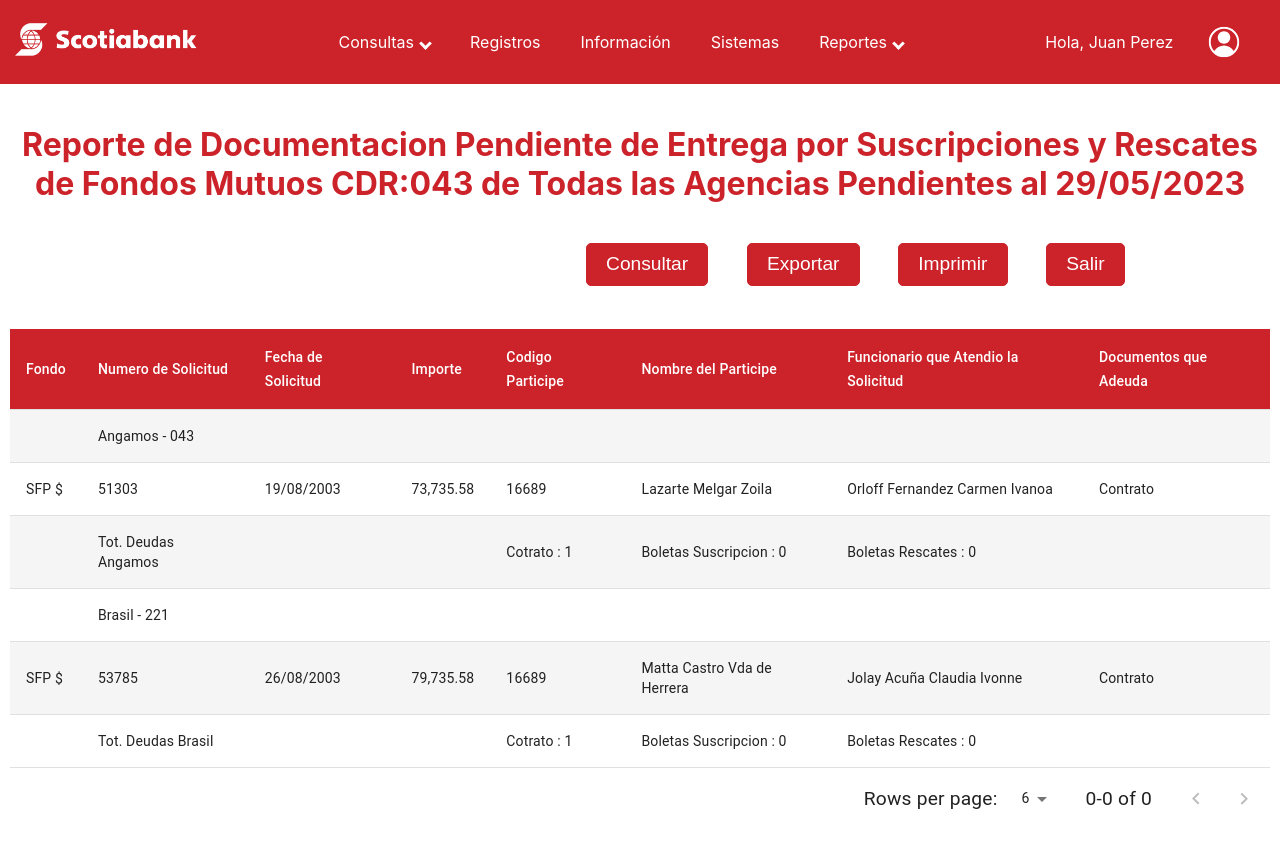
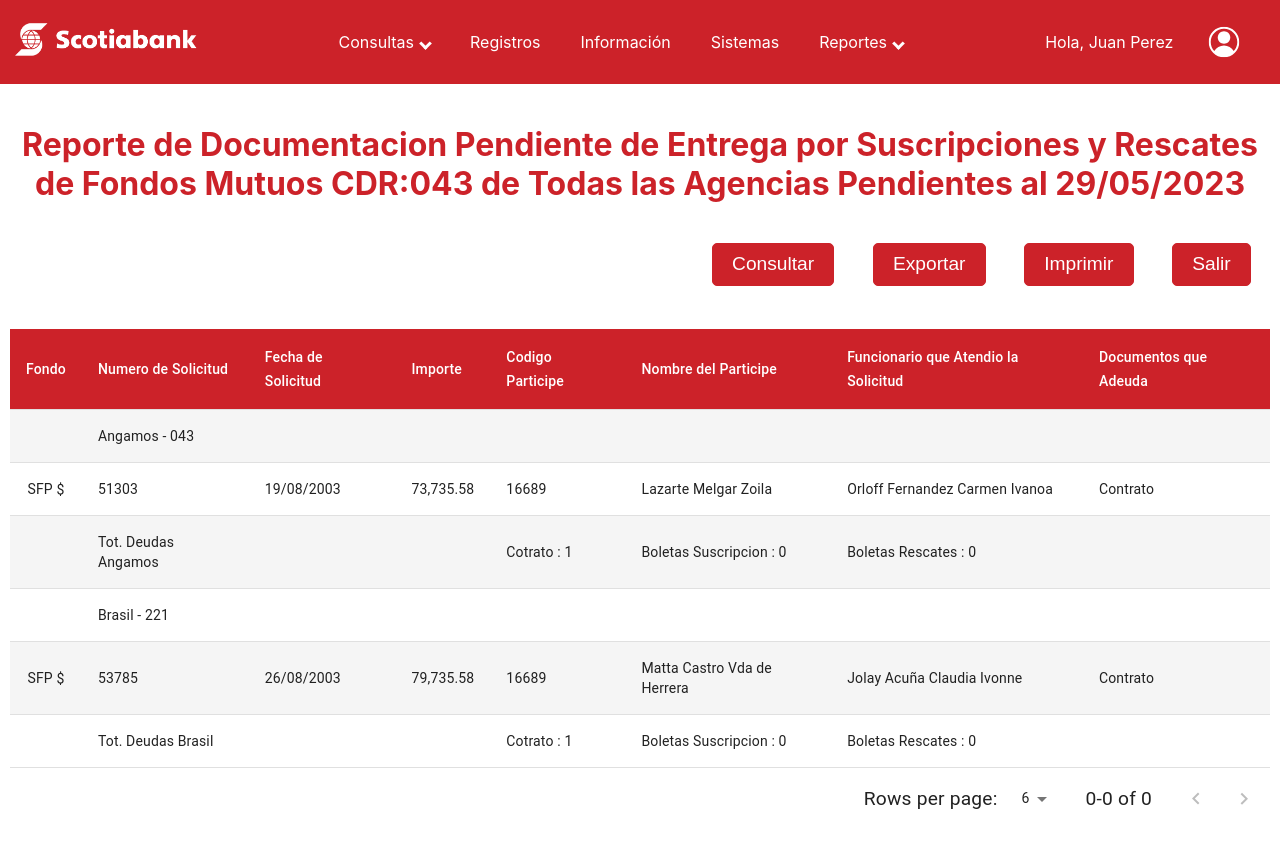
Before and after one commit to pluska/intranetDemo, a React (Create React App) app: page /Documentation-Pending-Delivery in a window 1280 px wide. Built offline with nearby package versions, Linux system fonts and the light colour scheme.

Commit message:
//actualizacion styles

```diff
--- a/src/components/DocumentaryDebtGenerationSystem.jsx
+++ b/src/components/DocumentaryDebtGenerationSystem.jsx
@@ -267,6 +267,7 @@ const DocumentaryDebtGenerationSystem = () => {
                                 <label></label>
                                 <label></label>
                                 <label></label>
+                                <label></label>
                             </div>
                         </div>
                     </div>
--- a/src/components/DocumentationPendingDelivery.jsx
+++ b/src/components/DocumentationPendingDelivery.jsx
@@ -42,12 +42,10 @@ const StyledTableCell = withStyles((theme) => ({
         backgroundColor: theme.palette.action.selected,
       },
       '&$disabled': {
-        opacity: 0.5,
+        opacity: 0,
       },
     },
   }))(TableRow);
-
-
 
 
 const DocumentationPendingDelivery = () => {
@@ -55,16 +53,10 @@ const DocumentationPendingDelivery = () => {
     const rows = [
         createData('1', 'Edwin', '561615616', 'Activo'),
       ];
-
-
     const [page, setPage] = React.useState(0);
     const [rowsPerPage, setRowsPerPage] = React.useState(6);
-
     const classes = useStyles();
     const [ListUser] = React.useState([]);
-
-    const [age2, setAge2] = React.useState('');
-    const [searchParams, setSearchParams] = useSearchParams();
     const now = new Date()
     const formatDate = (date) => {
         return date < 10 ? `0${date}` : date
@@ -218,8 +210,11 @@ const DocumentationPendingDelivery = () => {
       <TableBody>
         {
           setListUser.slice(page * rowsPerPage, page * rowsPerPage + rowsPerPage).map((element,key) =>
-          <StyledTableRow>
-          <StyledTableCell align="left">{element.Fondo}</StyledTableCell>
+          <StyledTableRow
+          rows={rows}
+
+          >
+          <StyledTableCell align="center" colSpan={1} >{element.Fondo}</StyledTableCell>
           <StyledTableCell align="left">{element.NumerodeSolicitud}</StyledTableCell>
           <StyledTableCell align="left">{element.FechadeSolicitud}</StyledTableCell>
           <StyledTableCell align="left">{element.Importe}</StyledTableCell>
--- a/src/styles/_DocumentaryDebGeneration.scss
+++ b/src/styles/_DocumentaryDebGeneration.scss
@@ -11,19 +11,19 @@
       }
     }
     .documentDebGeneration-body {
-      width: 90%;
+      width: 100%;
       display: flex;
       justify-content: space-between;
       align-items: center;
       margin: 0;
       padding: 0;
       .documentDebGeneration-body-filters {
-        width: 90%;
+        width: 100%;
         display: flex;
         justify-content: flex-start;
         align-items: center;
         .date-range {
-          width: 90%;
+          width: 100%;
           display: flex;
           justify-content: center;
           align-items: center;
```
